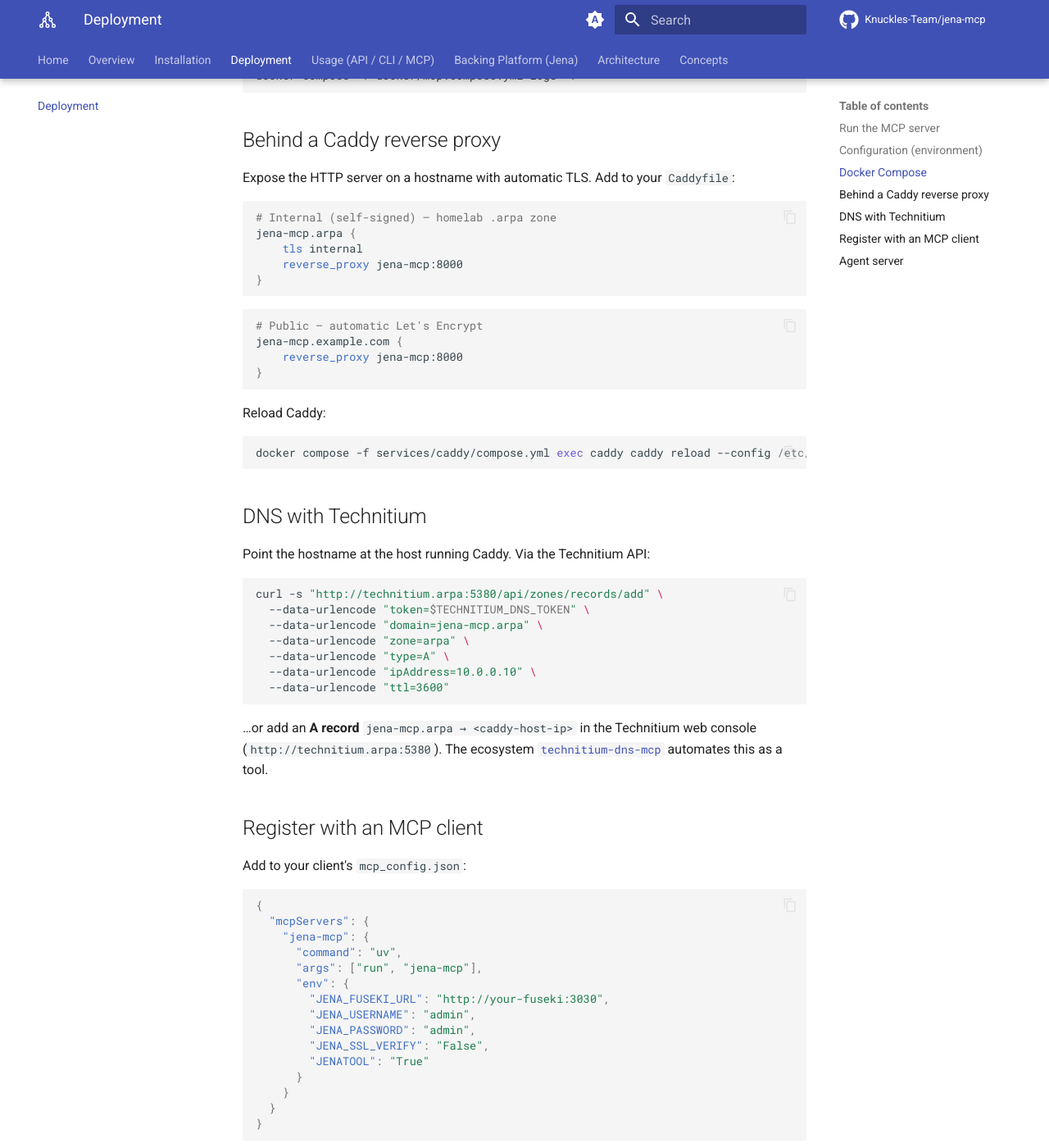
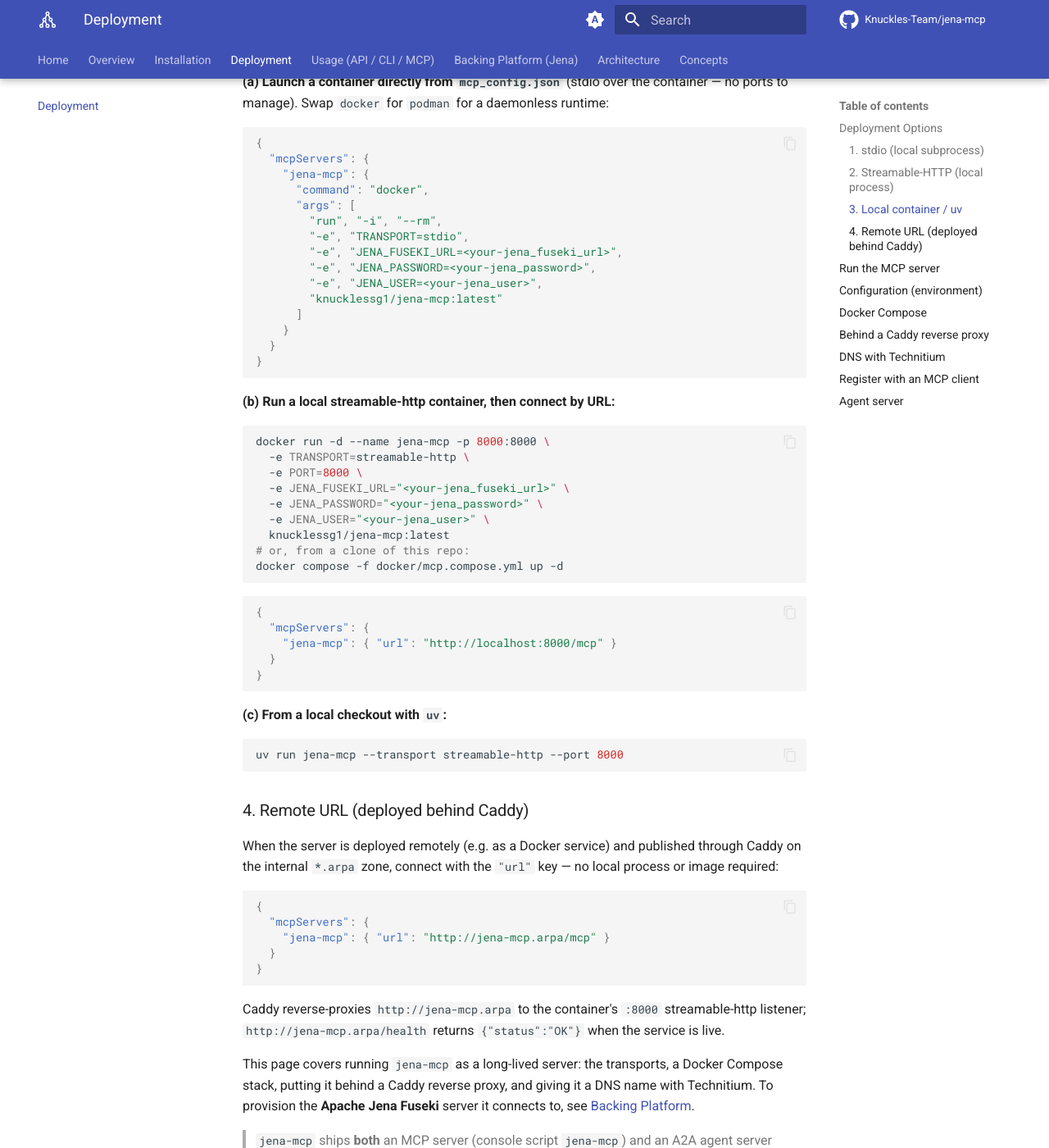
Before and after one commit to Knuckles-Team/jena-mcp, an MkDocs documentation site: the page built from docs/deployment.md, in a window 1280 px wide and 1400 px high, scrolled down 1883 px. Shown: the whole window at 82% size. Built offline with MkDocs 1.6.1 and Material for MkDocs 9.7.7, drawn with Linux system fonts in a browser that asks for light colours; comment, search, counter and statistics services are not loaded; some of the changed text lies outside the part shown.

Commit message:
Standardize MCP deployment docs: 4 options + docs pointer

````diff
--- a/docs/deployment.md
+++ b/docs/deployment.md
@@ -1,4 +1,149 @@
 # Deployment
+
+<!-- BEGIN GENERATED: deployment-options -->
+## Deployment Options
+
+`jena-mcp` exposes its MCP server (console script `jena-mcp`) four ways. Pick the row that
+matches where the server runs relative to your MCP client, then copy the matching
+`mcp_config.json` below. Replace the `<your-…>` placeholders with the values from the **Configuration / Environment Variables** section.
+
+| # | Option | Transport | Where it runs | `mcp_config.json` key |
+|---|--------|-----------|---------------|------------------------|
+| 1 | stdio | `stdio` | client launches a subprocess | `command` |
+| 2 | Streamable-HTTP (local) | `streamable-http` | a local network port | `command` or `url` |
+| 3 | Local container / uv | `stdio` or `streamable-http` | Docker / Podman / uv on this host | `command` or `url` |
+| 4 | Remote URL | `streamable-http` | a remote host behind Caddy | `url` |
+
+### 1. stdio (local subprocess)
+
+The client launches the server over stdio via `uvx` — best for local IDEs
+(Cursor, Claude Desktop, VS Code):
+
+```json
+{
+  "mcpServers": {
+    "jena-mcp": {
+      "command": "uvx",
+      "args": ["--from", "jena-mcp", "jena-mcp"],
+      "env": {
+        "JENA_FUSEKI_URL": "<your-jena_fuseki_url>",
+        "JENA_PASSWORD": "<your-jena_password>",
+        "JENA_USER": "<your-jena_user>"
+      }
+    }
+  }
+}
+```
+
+### 2. Streamable-HTTP (local process)
+
+Run the server as a long-lived HTTP process:
+
+```bash
+uvx --from jena-mcp jena-mcp --transport streamable-http --host 0.0.0.0 --port 8000
+curl -s http://localhost:8000/health        # {"status":"OK"}
+```
+
+Then either let the client launch it:
+
+```json
+{
+  "mcpServers": {
+    "jena-mcp": {
+      "command": "uvx",
+      "args": ["--from", "jena-mcp", "jena-mcp", "--transport", "streamable-http", "--port", "8000"],
+      "env": {
+        "TRANSPORT": "streamable-http",
+        "HOST": "0.0.0.0",
+        "PORT": "8000",
+        "JENA_FUSEKI_URL": "<your-jena_fuseki_url>",
+        "JENA_PASSWORD": "<your-jena_password>",
+        "JENA_USER": "<your-jena_user>"
+      }
+    }
+  }
+}
+```
+
+…or connect to the already-running process by URL:
+
+```json
+{
+  "mcpServers": {
+    "jena-mcp": { "url": "http://localhost:8000/mcp" }
+  }
+}
+```
+
+### 3. Local container / uv
+
+**(a) Launch a container directly from `mcp_config.json`** (stdio over the container —
+no ports to manage). Swap `docker` for `podman` for a daemonless runtime:
+
+```json
+{
+  "mcpServers": {
+    "jena-mcp": {
+      "command": "docker",
+      "args": [
+        "run", "-i", "--rm",
+        "-e", "TRANSPORT=stdio",
+        "-e", "JENA_FUSEKI_URL=<your-jena_fuseki_url>",
+        "-e", "JENA_PASSWORD=<your-jena_password>",
+        "-e", "JENA_USER=<your-jena_user>",
+        "knucklessg1/jena-mcp:latest"
+      ]
+    }
+  }
+}
+```
+
+**(b) Run a local streamable-http container, then connect by URL:**
+
+```bash
+docker run -d --name jena-mcp -p 8000:8000 \
+  -e TRANSPORT=streamable-http \
+  -e PORT=8000 \
+  -e JENA_FUSEKI_URL="<your-jena_fuseki_url>" \
+  -e JENA_PASSWORD="<your-jena_password>" \
+  -e JENA_USER="<your-jena_user>" \
+  knucklessg1/jena-mcp:latest
+# or, from a clone of this repo:
+docker compose -f docker/mcp.compose.yml up -d
+```
+
+```json
+{
+  "mcpServers": {
+    "jena-mcp": { "url": "http://localhost:8000/mcp" }
+  }
+}
+```
+
+**(c) From a local checkout with `uv`:**
+
+```bash
+uv run jena-mcp --transport streamable-http --port 8000
+```
+
+### 4. Remote URL (deployed behind Caddy)
+
+When the server is deployed remotely (e.g. as a Docker service) and published through
+Caddy on the internal `*.arpa` zone, connect with the `"url"` key — no local process or
+image required:
+
+```json
+{
+  "mcpServers": {
+    "jena-mcp": { "url": "http://jena-mcp.arpa/mcp" }
+  }
+}
+```
+
+Caddy reverse-proxies `http://jena-mcp.arpa` to the container's `:8000`
+streamable-http listener; `http://jena-mcp.arpa/health` returns
+`{"status":"OK"}` when the service is live.
+<!-- END GENERATED: deployment-options -->
 
 This page covers running `jena-mcp` as a long-lived server: the transports, a Docker
 Compose stack, putting it behind a Caddy reverse proxy, and giving it a DNS name with
````
Also changed, not shown: README.md (+15 -0 lines).
